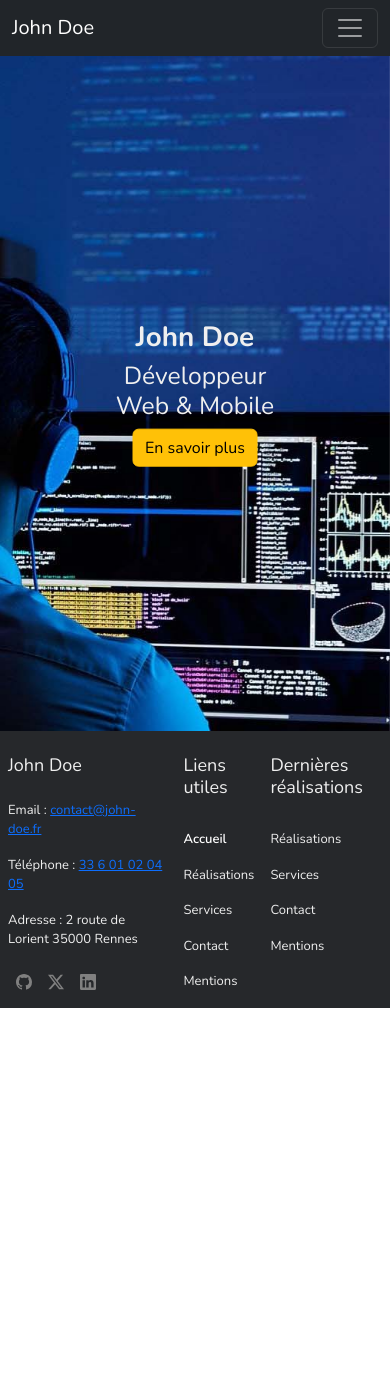
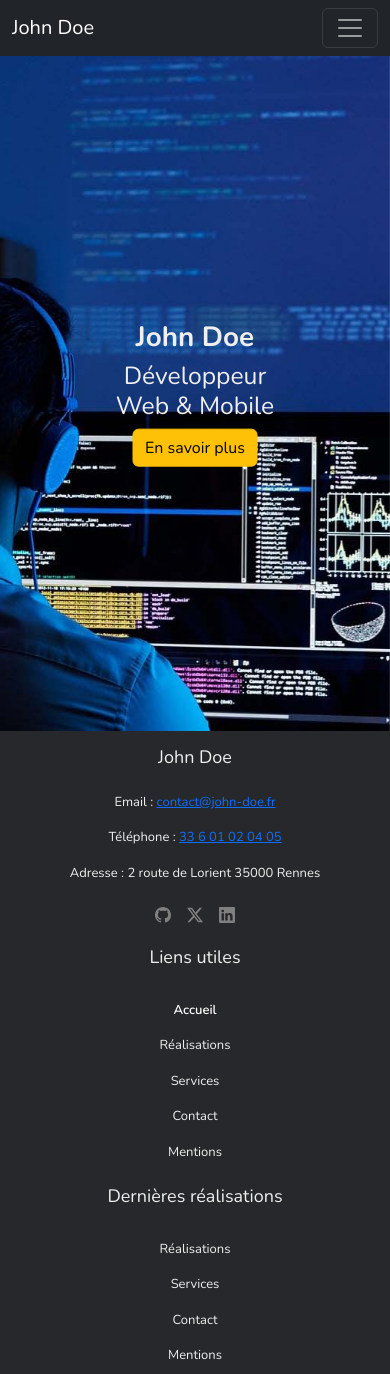
Before and after one commit to Adra-Awen/john-doe-portfolio, a React (Create React App) app: page / in a window 390 px wide. Before the commit the page ends 1008 px from the top, so only its background shows below. Built offline with nearby package versions, Linux system fonts and the light colour scheme.

Commit message:
bootstrap responsive grid

```diff
--- a/src/composents/footer.jsx
+++ b/src/composents/footer.jsx
@@ -5,16 +5,17 @@ import Projects from "./projects";
 
 function Footer() {
   return (
-    <footer className="d-flex justify-content-evenly">
-      <div className="d-flex flex-column p-2" id="footer-infos">
+    <footer className="container-fluid text-center">
+      <div className="row" id="footer-infos">
+
+        <div className="col col-lg-4 col-12">
           <h4 className="footer-titl">John Doe</h4>
           <div className="InfosContact-component">
             <InfosContact
               email="contact@john-doe.fr"
               phone="33 6 01 02 04 05"
               address="2 route de Lorient 35000 Rennes"
-            variant="footer"
-          />
+              variant="footer"/>
               <div className="icons-social-media">
                 <svg xmlns="http://www.w3.org/2000/svg" width="16" height="16" fill="currentColor" className="bi bi-github" viewBox="0 0 16 16">
                     <path d="M8 0C3.58 0 0 3.58 0 8c0 3.54 2.29 6.53 5.47 7.59.4.07.55-.17.55-.38 0-.19-.01-.82-.01-1.49-2.01.37-2.53-.49-2.69-.94-.09-.23-.48-.94-.82-1.13-.28-.15-.68-.52-.01-.53.63-.01 1.08.58 1.23.82.72 1.21 1.87.87 2.33.66.07-.52.28-.87.51-1.07-1.78-.2-3.64-.89-3.64-3.95 0-.87.31-1.59.82-2.15-.08-.2-.36-1.02.08-2.12 0 0 .67-.21 2.2.82.64-.18 1.32-.27 2-.27s1.36.09 2 .27c1.53-1.04 2.2-.82 2.2-.82.44 1.1.16 1.92.08 2.12.51.56.82 1.27.82 2.15 0 3.07-1.87 3.75-3.65 3.95.29.25.54.73.54 1.48 0 1.07-.01 1.93-.01 2.2 0 .21.15.46.55.38A8.01 8.01 0 0 0 16 8c0-4.42-3.58-8-8-8"/>
@@ -29,18 +30,21 @@ function Footer() {
             </div>
         </div>
 
-      <div className="d-flex flex-column p-2" id="footer-link-pages">
+
+        <div className="col col-lg-4 col-12" id="footer-link-pages">
           <h4 className="footer-titl">Liens utiles</h4>
           <div className="Menu-component">
             <Menu variant="footer" />
           </div>
         </div>
 
-      <div className="d-flex flex-column p-2" id="footer-last-projects">
+        <div className="col col-lg-4 col-12" id="footer-last-projects">
           <h4 className="footer-titl">Dernières réalisations</h4>
           <div className="projects-component">
             <Projects variant="footer" />
           </div>
+        </div>
+
       </div>
     </footer>
   );
--- a/src/index.css
+++ b/src/index.css
@@ -62,6 +62,11 @@ footer{
   background-color: rgb(38, 40, 43);
 }
 
+footer .fluid{
+  margin: 10%;
+
+}
+
 .footer-titl{
   color: #efefef;
   font-size:large;
```
Lines whose indentation alone changed are shown as unchanged.
